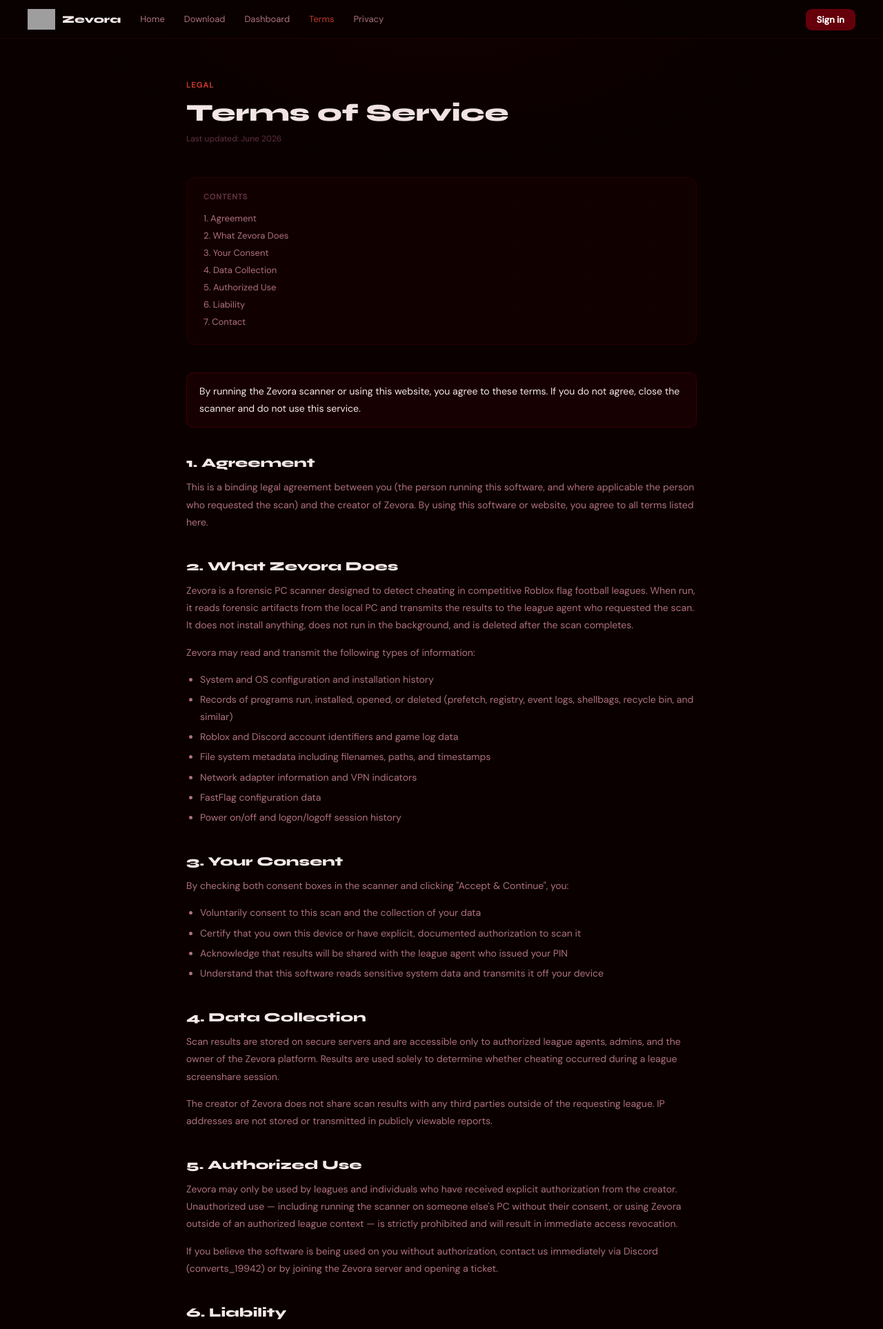
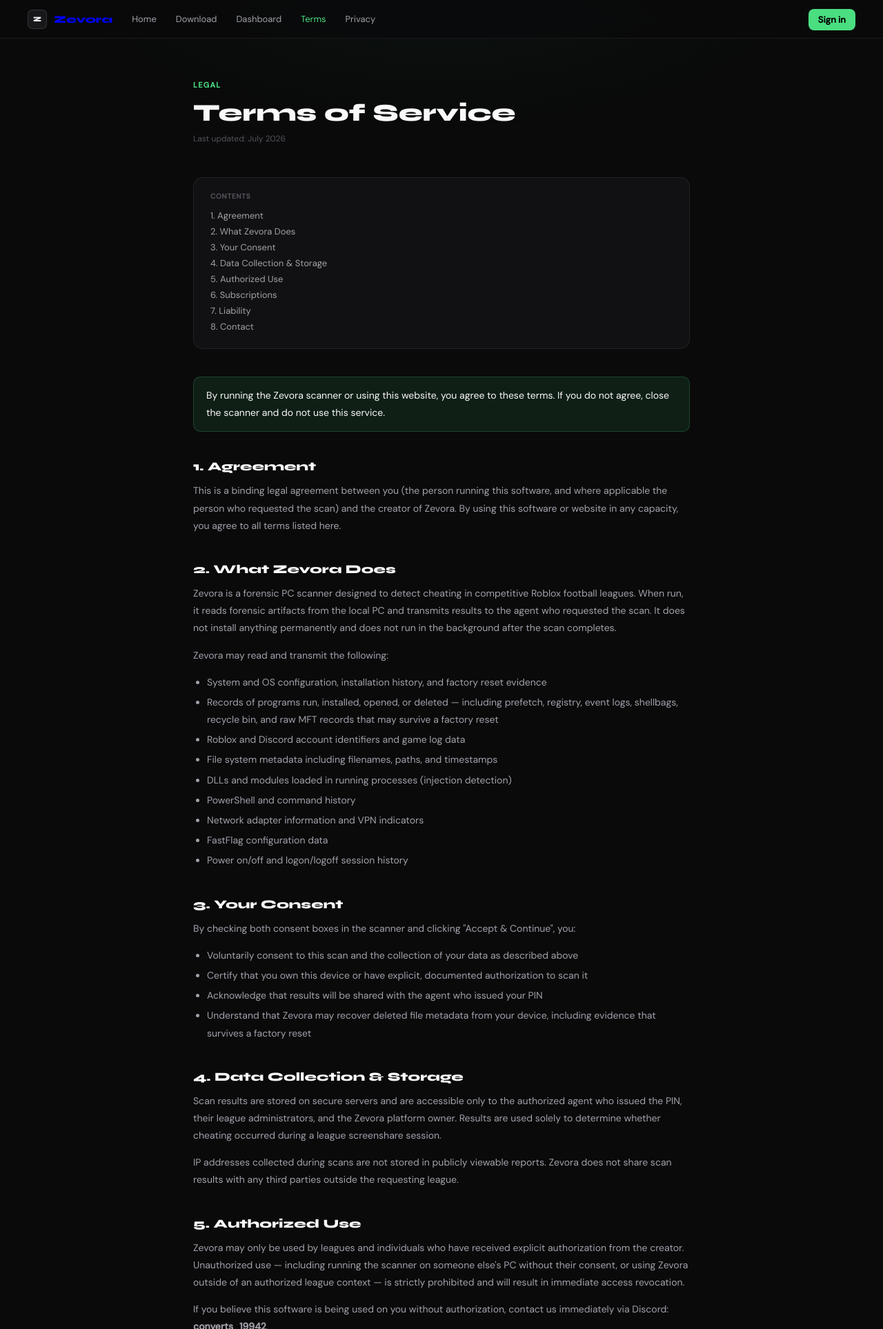
Before and after one commit to n0unt/pccheckersitee, a Python web app: template templates/terms.html in a window 1280 px wide. Shown: the top 1927 px of the page at 69% size. Run offline with Jinja, Linux system fonts and the light colour scheme; the template is opened without the code that fills it, so the values that code supplies are empty; grey boxes are pictures that could not be loaded.

Commit message:
Revise terms of service content and styling
Updated the terms of service with new content and formatting changes.

```diff
--- a/templates/terms.html
+++ b/templates/terms.html
@@ -2,51 +2,55 @@
 <html lang="en">
 <head>
 <meta charset="UTF-8">
-<meta name="viewport" content="width=device-width, initial-scale=1.0">
+<meta name="viewport" content="width=device-width,initial-scale=1.0">
 <title>Zevora — Terms of Service</title>
 <link href="https://fonts.googleapis.com/css2?family=Syne:wght@700;800&family=DM+Sans:wght@400;500&display=swap" rel="stylesheet">
 <style>
 *,*::before,*::after{box-sizing:border-box;margin:0;padding:0}
 :root{
-  --bg:#0a0000;--s1:#110000;--s2:#180000;
-  --border:rgba(101,0,11,0.25);--border2:rgba(101,0,11,0.5);
-  --fg:#f5e8e8;--fg2:#b07080;--fg3:#603040;
-  --blue:#65000b;--blue2:#4a0008;--blueg:rgba(101,0,11,0.15);--blueg2:rgba(101,0,11,0.07);
+  --bg:#0a0a0b;--s1:#111113;--s2:#18181b;--s3:#27272a;
+  --border:rgba(255,255,255,0.07);--border2:rgba(255,255,255,0.13);
+  --fg:#fafafa;--fg2:#a1a1aa;--fg3:#52525b;
+  --accent:#4ade80;--accentg:rgba(74,222,128,0.1);
 }
 html,body{background:var(--bg);color:var(--fg);font-family:'DM Sans',sans-serif;}
-body::before{content:'';position:fixed;inset:0;pointer-events:none;background:radial-gradient(ellipse 70% 50% at 50% 0%,rgba(101,0,11,0.08),transparent 60%);}
-body::after{content:'';position:fixed;inset:0;pointer-events:none;background-image:linear-gradient(rgba(101,0,11,0.03) 1px,transparent 1px),linear-gradient(90deg,rgba(101,0,11,0.03) 1px,transparent 1px);background-size:50px 50px;}
-nav{position:sticky;top:0;z-index:100;background:rgba(10,0,0,0.92);backdrop-filter:blur(20px);border-bottom:1px solid var(--border);height:56px;display:flex;align-items:center;padding:0 40px;gap:16px;}
+body::before{content:'';position:fixed;inset:0;pointer-events:none;
+  background:radial-gradient(ellipse 70% 40% at 50% 0%,rgba(74,222,128,0.04),transparent 60%);}
+
+nav{position:sticky;top:0;z-index:100;background:rgba(10,10,11,0.92);backdrop-filter:blur(20px);
+    border-bottom:1px solid var(--border);height:56px;display:flex;align-items:center;padding:0 40px;gap:16px;}
 .brand{display:flex;align-items:center;gap:10px;text-decoration:none;}
-.brand img{height:30px;width:auto;}
-.bname{font-family:'Syne',sans-serif;font-size:15px;font-weight:800;color:var(--fg);}
+.brand-mark{width:28px;height:28px;border-radius:7px;background:var(--s2);border:1px solid var(--border2);
+  display:flex;align-items:center;justify-content:center;font-family:'Syne',sans-serif;font-size:10px;font-weight:800;color:var(--fg);}
+.bname{font-family:'Syne',sans-serif;font-size:15px;font-weight:800;}
 .nav-links{display:flex;gap:4px;}
 .nav-links a{color:var(--fg2);text-decoration:none;font-size:13px;padding:5px 12px;border-radius:8px;transition:.15s;}
-.nav-links a:hover{color:var(--fg);background:var(--blueg2);}
-.nav-links a.active{color:#c0392b;}
+.nav-links a:hover{color:var(--fg);background:rgba(255,255,255,0.05);}
+.nav-links a.active{color:var(--accent);}
 .nav-r{margin-left:auto;}
-.btn-blue{background:var(--blue);color:#fff;text-decoration:none;font-size:13px;font-weight:600;padding:7px 16px;border-radius:9px;}
-.btn-blue:hover{background:var(--blue2);}
-.page{max-width:780px;margin:0 auto;padding:60px 20px 100px;}
-.page-label{font-size:11px;font-weight:700;letter-spacing:.12em;text-transform:uppercase;color:#c0392b;margin-bottom:12px;}
+.btn-nav{background:var(--accent);color:#000;text-decoration:none;font-size:13px;font-weight:700;padding:7px 14px;border-radius:8px;}
+.btn-nav:hover{opacity:.88;}
+
+.page{max-width:760px;margin:0 auto;padding:60px 20px 100px;}
+.page-label{font-size:11px;font-weight:700;letter-spacing:.12em;text-transform:uppercase;color:var(--accent);margin-bottom:12px;}
 h1{font-family:'Syne',sans-serif;font-size:2.2rem;font-weight:800;margin-bottom:8px;}
 .updated{font-size:12px;color:var(--fg3);margin-bottom:48px;}
 .toc{background:var(--s1);border:1px solid var(--border);border-radius:14px;padding:20px 24px;margin-bottom:40px;}
-.toc-title{font-size:11px;font-weight:700;letter-spacing:.08em;text-transform:uppercase;color:var(--fg3);margin-bottom:12px;}
-.toc a{display:block;font-size:13px;color:var(--fg2);text-decoration:none;padding:4px 0;transition:.15s;}
-.toc a:hover{color:#c0392b;}
-h2{font-family:'Syne',sans-serif;font-size:1.15rem;font-weight:800;margin:40px 0 12px;color:var(--fg);}
+.toc-title{font-size:10px;font-weight:700;letter-spacing:.08em;text-transform:uppercase;color:var(--fg3);margin-bottom:10px;}
+.toc a{display:block;font-size:13px;color:var(--fg2);text-decoration:none;padding:3px 0;transition:.15s;}
+.toc a:hover{color:var(--accent);}
+h2{font-family:'Syne',sans-serif;font-size:1.1rem;font-weight:800;margin:40px 0 12px;color:var(--fg);}
 p{font-size:14px;color:var(--fg2);line-height:1.8;margin-bottom:14px;}
 ul{padding-left:20px;margin-bottom:14px;}
 ul li{font-size:14px;color:var(--fg2);line-height:1.8;margin-bottom:4px;}
-.highlight{background:var(--blueg);border:1px solid var(--border2);border-radius:10px;padding:14px 18px;margin:20px 0;}
+.highlight{background:var(--accentg);border:1px solid rgba(74,222,128,0.2);border-radius:10px;padding:14px 18px;margin:20px 0;}
 .highlight p{margin:0;color:var(--fg);}
 hr{border:none;border-top:1px solid var(--border);margin:40px 0;}
 </style>
 </head>
 <body>
 <nav>
-  <a href="/" class="brand"><img src="/static/zevora-icon.png" alt="Zevora"><span class="bname">Zevora</span></a>
+  <a href="/" class="brand"><div class="brand-mark">Z</div><span class="bname">Zevora</span></a>
   <div class="nav-links">
     <a href="/">Home</a>
     <a href="/download">Download</a>
@@ -55,25 +59,26 @@ hr{border:none;border-top:1px solid var(--border);margin:40px 0;}
     <a href="/privacy">Privacy</a>
   </div>
   <div class="nav-r">
-    {% if user %}<a href="/auth/logout" class="btn-blue">Sign out</a>
-    {% else %}<a href="/login" class="btn-blue">Sign in</a>{% endif %}
+    {% if user %}<a href="/auth/logout" class="btn-nav">Sign out</a>
+    {% else %}<a href="/login" class="btn-nav">Sign in</a>{% endif %}
   </div>
 </nav>
 
 <div class="page">
   <div class="page-label">Legal</div>
   <h1>Terms of Service</h1>
-  <div class="updated">Last updated: June 2026</div>
+  <div class="updated">Last updated: July 2026</div>
 
   <div class="toc">
     <div class="toc-title">Contents</div>
     <a href="#agreement">1. Agreement</a>
     <a href="#what-zevora-does">2. What Zevora Does</a>
     <a href="#consent">3. Your Consent</a>
-    <a href="#data">4. Data Collection</a>
+    <a href="#data">4. Data Collection & Storage</a>
     <a href="#use">5. Authorized Use</a>
-    <a href="#liability">6. Liability</a>
-    <a href="#contact">7. Contact</a>
+    <a href="#subscriptions">6. Subscriptions</a>
+    <a href="#liability">7. Liability</a>
+    <a href="#contact">8. Contact</a>
   </div>
 
   <div class="highlight">
@@ -81,16 +86,18 @@ hr{border:none;border-top:1px solid var(--border);margin:40px 0;}
   </div>
 
   <h2 id="agreement">1. Agreement</h2>
-  <p>This is a binding legal agreement between you (the person running this software, and where applicable the person who requested the scan) and the creator of Zevora. By using this software or website, you agree to all terms listed here.</p>
+  <p>This is a binding legal agreement between you (the person running this software, and where applicable the person who requested the scan) and the creator of Zevora. By using this software or website in any capacity, you agree to all terms listed here.</p>
 
   <h2 id="what-zevora-does">2. What Zevora Does</h2>
-  <p>Zevora is a forensic PC scanner designed to detect cheating in competitive Roblox flag football leagues. When run, it reads forensic artifacts from the local PC and transmits the results to the league agent who requested the scan. It does not install anything, does not run in the background, and is deleted after the scan completes.</p>
-  <p>Zevora may read and transmit the following types of information:</p>
+  <p>Zevora is a forensic PC scanner designed to detect cheating in competitive Roblox football leagues. When run, it reads forensic artifacts from the local PC and transmits results to the agent who requested the scan. It does not install anything permanently and does not run in the background after the scan completes.</p>
+  <p>Zevora may read and transmit the following:</p>
   <ul>
-    <li>System and OS configuration and installation history</li>
-    <li>Records of programs run, installed, opened, or deleted (prefetch, registry, event logs, shellbags, recycle bin, and similar)</li>
+    <li>System and OS configuration, installation history, and factory reset evidence</li>
+    <li>Records of programs run, installed, opened, or deleted — including prefetch, registry, event logs, shellbags, recycle bin, and raw MFT records that may survive a factory reset</li>
     <li>Roblox and Discord account identifiers and game log data</li>
     <li>File system metadata including filenames, paths, and timestamps</li>
+    <li>DLLs and modules loaded in running processes (injection detection)</li>
+    <li>PowerShell and command history</li>
     <li>Network adapter information and VPN indicators</li>
     <li>FastFlag configuration data</li>
     <li>Power on/off and logon/logoff session history</li>
@@ -99,26 +106,28 @@ hr{border:none;border-top:1px solid var(--border);margin:40px 0;}
   <h2 id="consent">3. Your Consent</h2>
   <p>By checking both consent boxes in the scanner and clicking "Accept & Continue", you:</p>
   <ul>
-    <li>Voluntarily consent to this scan and the collection of your data</li>
+    <li>Voluntarily consent to this scan and the collection of your data as described above</li>
     <li>Certify that you own this device or have explicit, documented authorization to scan it</li>
-    <li>Acknowledge that results will be shared with the league agent who issued your PIN</li>
-    <li>Understand that this software reads sensitive system data and transmits it off your device</li>
+    <li>Acknowledge that results will be shared with the agent who issued your PIN</li>
+    <li>Understand that Zevora may recover deleted file metadata from your device, including evidence that survives a factory reset</li>
   </ul>
 
-  <h2 id="data">4. Data Collection</h2>
-  <p>Scan results are stored on secure servers and are accessible only to authorized league agents, admins, and the owner of the Zevora platform. Results are used solely to determine whether cheating occurred during a league screenshare session.</p>
-  <p>The creator of Zevora does not share scan results with any third parties outside of the requesting league. IP addresses are not stored or transmitted in publicly viewable reports.</p>
+  <h2 id="data">4. Data Collection & Storage</h2>
+  <p>Scan results are stored on secure servers and are accessible only to the authorized agent who issued the PIN, their league administrators, and the Zevora platform owner. Results are used solely to determine whether cheating occurred during a league screenshare session.</p>
+  <p>IP addresses collected during scans are not stored in publicly viewable reports. Zevora does not share scan results with any third parties outside the requesting league.</p>
 
   <h2 id="use">5. Authorized Use</h2>
   <p>Zevora may only be used by leagues and individuals who have received explicit authorization from the creator. Unauthorized use — including running the scanner on someone else's PC without their consent, or using Zevora outside of an authorized league context — is strictly prohibited and will result in immediate access revocation.</p>
-  <p>If you believe the software is being used on you without authorization, contact us immediately via Discord (converts_19942) or by joining the Zevora server and opening a ticket.</p>
+  <p>If you believe this software is being used on you without authorization, contact us immediately via Discord: <strong>converts_19942</strong>.</p>
 
-  <h2 id="liability">6. Liability</h2>
-  <p>The creator of Zevora is not responsible for how scan results are used by third-party leagues or individuals. Suspension, banning, or other disciplinary actions taken by leagues based on scan results are the sole responsibility of those leagues.</p>
-  <p>Zevora is provided as-is. We make no guarantee of accuracy, completeness, or fitness for any particular purpose. The creator shall not be liable for any damages arising from the use or misuse of this software.</p>
+  <h2 id="subscriptions">6. Subscriptions</h2>
+  <p>Access to Zevora is provided via subscription, either at the league (Enterprise) or individual (User) level. Subscriptions are managed by the platform owner and are non-refundable once a PIN has been generated and used.</p>
+  <p>Enterprise subscriptions grant access to a league and all agents assigned to that league. Individual subscriptions grant access to a single account. Subscriptions expire on the date shown in the admin panel — expired accounts lose the ability to generate PINs until renewed.</p>
 
-  <h2 id="contact">7. Contact</h2>
-  <p>For questions about these terms or to report unauthorized use, contact us via:</p>
+  <h2 id="liability">7. Liability</h2>
+  <p>Zevora is provided as-is. The creator is not responsible for disciplinary actions taken by leagues based on scan results. Suspension, banning, or other actions are the sole responsibility of those leagues. We make no guarantee of accuracy, completeness, or fitness for any particular purpose. The creator shall not be liable for any damages arising from the use or misuse of this software.</p>
+
+  <h2 id="contact">8. Contact</h2>
   <ul>
     <li>Discord: <strong>converts_19942</strong></li>
     <li>Zevora Discord Server — open a ticket</li>
```
